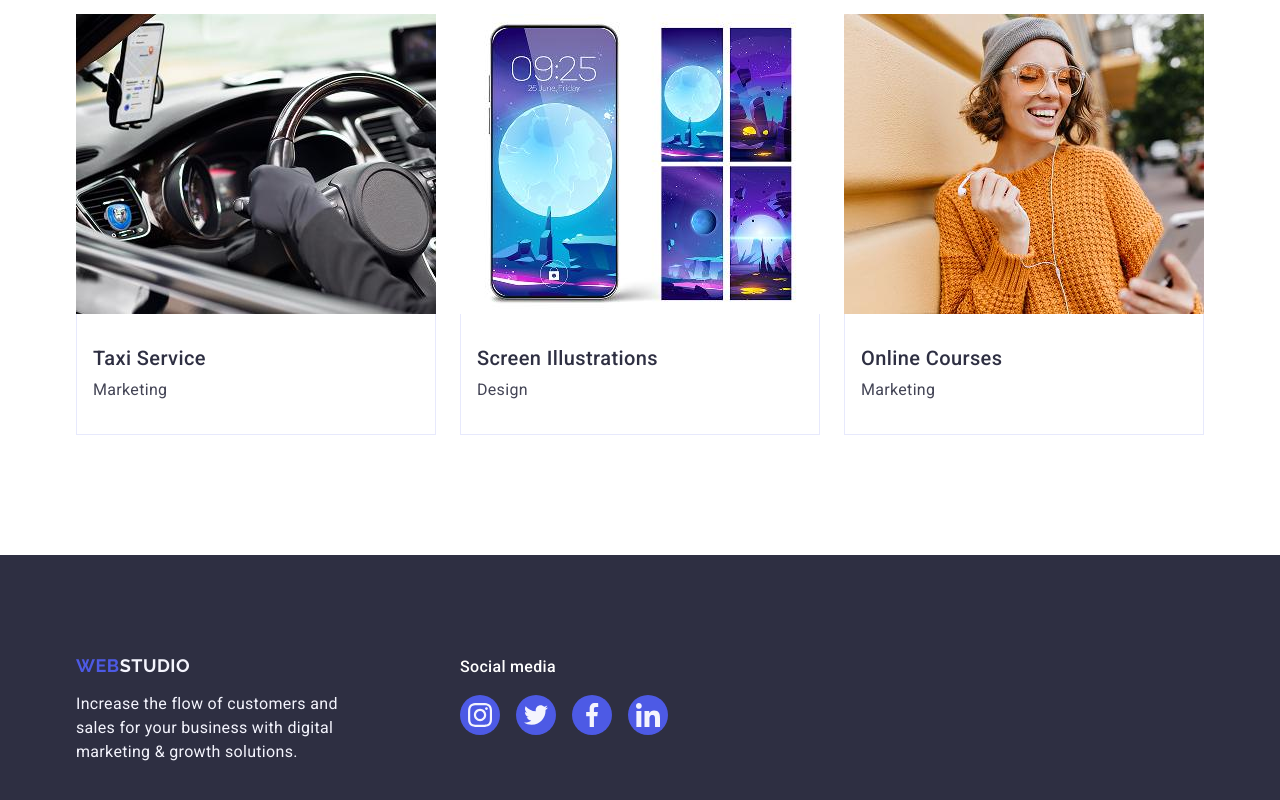
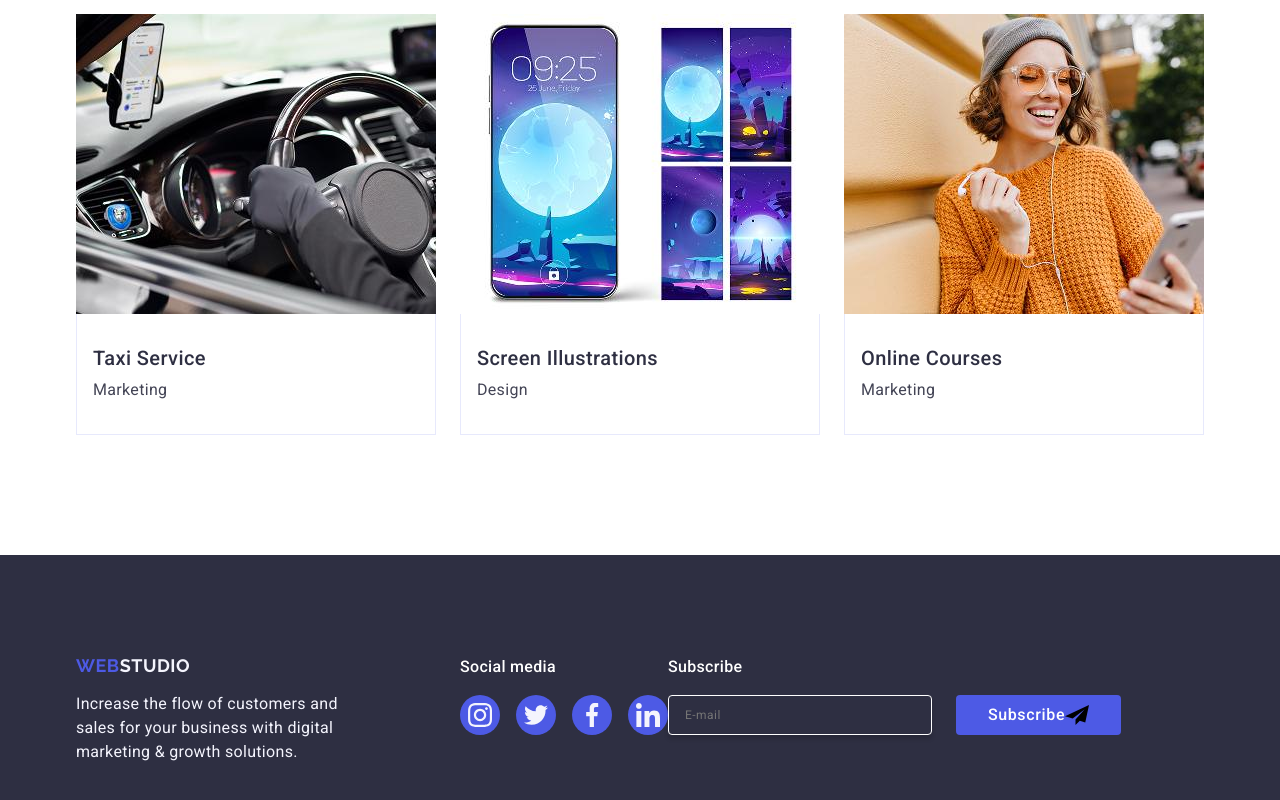
Before and after one commit to Bysinka-UA/goit-markup-hw-05, a plain HTML site: page index.html in a window 1280 px wide. Shown: the part 2604-3404 px from the top of the page. Drawn offline with nearby package versions, Linux system fonts and the light colour scheme.

Commit message:
add footer

```diff
--- a/css/styles.css
+++ b/css/styles.css
@@ -518,6 +518,48 @@ max-width: 264px;
   fill: #F4F4FD;
 }
 
+.footer-email {
+    display: flex;
+    gap: 24px;
+}
+
+.footer-email-link {
+    width: 264px;
+    height: 40px;
+    border: 1px solid #ffffff;
+    background-color: transparent;
+    font-size: 12px;
+    line-height: 2;
+    letter-spacing: 0.04em;
+    padding-left: 16px;
+    box-shadow: 0px 4px 4px rgba(0, 0, 0, 0.15);
+    border-radius: 4px;
+    color: #ffffff;
+}
+
+.footer-button {
+    min-width: 165px;
+    height: 40px;
+    display: flex;
+    justify-content: center;
+    align-items: center;
+    font-family: "Roboto", sans-serif;
+    font-size: 16px;
+    font-weight: 500;
+    line-height: 1.5;
+    letter-spacing: 0.04em;
+    color: #ffffff;
+    cursor: pointer;
+    background-color: #4D5AE5;
+    border: none;
+    border-radius: 4px;
+}
+
+.footer-button-send {
+    margin-left: 16px;
+    fill: #f4f4fd;
+}
+
 /* modal */
 
 .modal-container.is-open {
@@ -681,8 +723,8 @@ max-width: 264px;
     fill: transparent;
 }
 
-.visually-hidden:checked .modal-checkbox-span {
-    background-color:#404bbf;
+.visually-hidden:checked + .modal-checkbox-text .modal-checkbox-span {
+    background-color: #404bbf;
     border: none;
     fill: #F4F4FD;
 }
--- a/index.html
+++ b/index.html
@@ -435,8 +435,30 @@
             </li>
            </ul>
         </div>
+        <div class="footer-email-container">
+          <p class="footer-social-text"> Subscribe</p>
+          <form class="footer-email">
+            <label class="footer-email-box">
+              <input
+              class="footer-email-link"
+              type="email"
+              name="email"
+              placeholder="E-mail"
+              />
+            </label>
+            <button class="footer-button" type="submit">
+              Subscribe
+              <svg class="footer-butto-send"
+              width="24" height="24">
+              <use href="./images/icons.svg#icon-frame1">
+              </use>
+              </svg>
+            </button>
+          </form>
+        </div>
       </div>
     </footer>
+
 <div class="modal-container" data-modal>
       <div class="modal">
         <button class="modal-button" type="button" data-modal-close>
```
